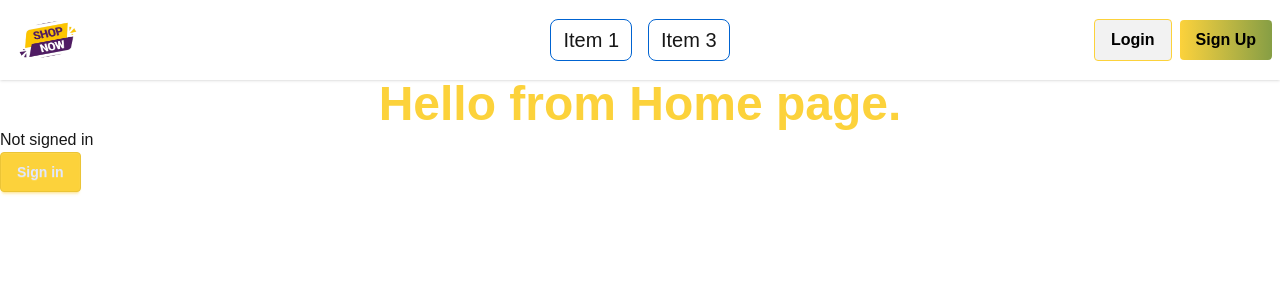
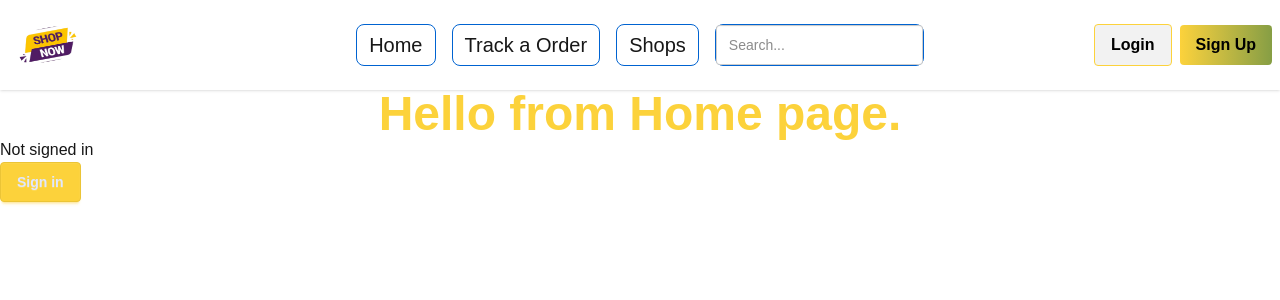
Before and after one commit to soponalways/shop-now, a Next.js app: page / in a window 1280 px wide. Shown: the top 300 px of the page. Built offline with nearby package versions, Linux system fonts and the light colour scheme; no server answers.

Commit message:
Fix user session related issue

```diff
--- a/app/api/auth/[...nextauth]/route.js
+++ b/app/api/auth/[...nextauth]/route.js
@@ -81,7 +81,7 @@ export const authOptions = {
                     });
                 }
             }
-            return user;
+            return true;
         },
     },
 }
--- a/app/layout.js
+++ b/app/layout.js
@@ -4,6 +4,7 @@ import StoreProvider from "./StoreProvider";
 import AuthProvider from "@/context/Providers/AuthProvider";
 import { Toaster } from "react-hot-toast";
 import NavBar from "../components/NavBar/NavBar";
+import SessionProviderNextAuth from "@/context/Providers/SessionProvider";
 
 
 const geistSans = Geist({
@@ -27,9 +28,10 @@ export default function RootLayout({ children }) {
       <body
         className={`${geistSans.variable} ${geistMono.variable} antialiased`}
       >
+        <SessionProviderNextAuth>
           <StoreProvider>
             <AuthProvider>
-            <header>
+              <header className="shadow-sm">
                 <NavBar />
               </header>
               <main>
@@ -38,6 +40,7 @@ export default function RootLayout({ children }) {
               <footer></footer>
             </AuthProvider>
           </StoreProvider>
+        </SessionProviderNextAuth>
         <Toaster />
       </body>
     </html>
--- a/components/NavBar/NavBar.jsx
+++ b/components/NavBar/NavBar.jsx
@@ -1,21 +1,27 @@
+"use client"
 import React from 'react'
 import Logo from '../Logo/Logo'
 import Button from '../Button/Button';
+import Link from 'next/link';
+import useAuth from '@/hooks/useAuth';
 
 export const ListItems = () => {
-    const classes = "rounded-lg hover:bg-gray-200 md:text-lg lg:text-xl hover:text-base-300 border border-base-300 mx-1 md:mx-2";
+    const classes = "rounded-lg hover:bg-gray-200 md:text-lg lg:text-xl hover:text-base-300 border border-base-300 mx-1 md:mx-2 my-1 md:my-2";
     return (
         <>
-            <li className={classes}><a>Item 1</a></li>
-            <li className={classes}><a>Item 3</a></li>
+            <li className={classes}><Link href="/">Home</Link></li>
+            <li className={classes}><Link href="/trackOrder">Track a Order</Link></li>
+            <li className={classes}><Link href="/shops">Shops</Link></li>
+            <li className={classes}><input type="text" placeholder="Search..." className="input input-bordered" /></li>
         </>
     )
 }
 
 export default function NavBar() {
+    const data = useAuth();
     return (
         <div>
-          <div className="container mx-auto navbar shadow-sm">
+            <div className="container mx-auto navbar">
                 <div className="navbar-start">
                     <div className="dropdown">
                         <div tabIndex={0} role="button" className="btn btn-ghost lg:hidden">
@@ -35,8 +41,8 @@ export default function NavBar() {
                     </ul>
                 </div>
                 <div className="navbar-end">
-                  <Button variant="outline" className="hidden md:inline-flex">Login</Button>
-                  <Button className="ml-2 hidden md:inline-flex">Sign Up</Button>
+                    <Link href="/login" > <Button variant="outline" className="hidden md:inline-flex">Login</Button></Link>
+                    <Link href="/register" ><Button className="ml-2 hidden md:inline-flex">Sign Up</Button></Link>
                 </div>
             </div>
         </div>
--- /dev/null
+++ b/context/Providers/SessionProvider.jsx
@@ -0,0 +1,11 @@
+"use client"
+import { SessionProvider } from 'next-auth/react'
+import React from 'react'
+
+export default function SessionProviderNextAuth({children}) {
+  return (
+    <SessionProvider>
+        {children}
+    </SessionProvider>
+  )
+}
--- /dev/null
+++ b/hooks/useAuth.jsx
@@ -0,0 +1,14 @@
+"use client"
+import { useSession } from 'next-auth/react';
+import React from 'react'
+
+export default function useAuth() {
+    // const {data: session , status} = useSession();
+    const data = useSession();
+    // console.log(session, status);
+    console.log(data);
+
+  return (
+    <div>useAuth</div>
+  )
+}
```
Lines whose indentation alone changed are shown as unchanged.
